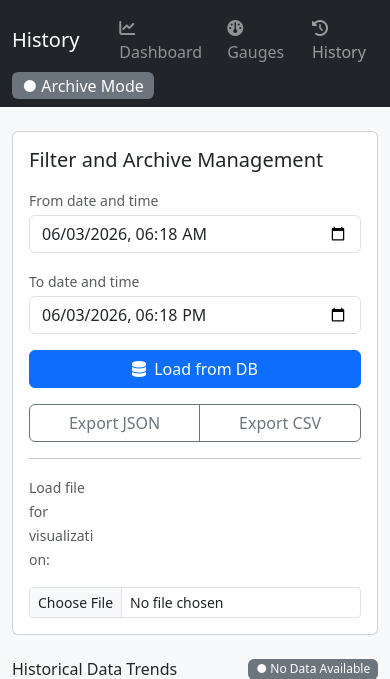
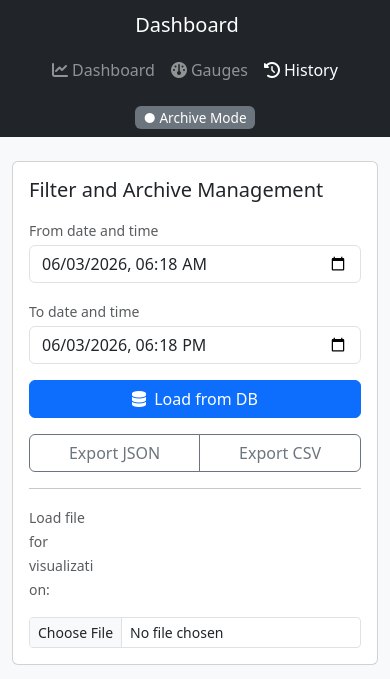
Before and after one commit to TomasOndrisak/stu-project, a Flask app: page /history in a window 390 px wide. Shown: the top 679 px of the page. Run offline with Flask 3, Linux system fonts and the light colour scheme; some libraries are stand-ins or nearby versions.

Commit message:
Fixed mobile resolution.

```diff
--- a/frontend/templates/history.html
+++ b/frontend/templates/history.html
@@ -11,28 +11,25 @@
 
 <body class="bg-light">
 
-    <nav class="navbar navbar-expand-lg navbar-dark bg-dark">
-        <div class="container d-flex justify-content-between align-items-center">
-            <div class="d-flex align-items-center gap-4">
-                <span class="navbar-brand mb-0 h1">History</span>
+   <nav class="navbar navbar-expand-md navbar-dark bg-dark py-2">
+        <div class="container d-flex flex-column flex-md-row justify-content-between align-items-center gap-3">
+            <div class="d-flex flex-column flex-sm-row align-items-center gap-2 gap-sm-4 text-center text-sm-start">
+                <span class="navbar-brand mb-0 h1">Dashboard</span>
                 <ul class="navbar-nav flex-row gap-3">
                     <li class="nav-item">
-                        <a class="nav-link text-white-50" href="/"><i
-                                class="fa-solid fa-chart-line me-1"></i>Dashboard</a>
+                        <a class="nav-link text-white-50" href="/"><i class="fa-solid fa-chart-line me-1"></i>Dashboard</a>
                     </li>
                     <li class="nav-item">
-                        <a class="nav-link text-white-50" href="/gauges"><i
-                                class="fa-solid fa-gauge me-1"></i>Gauges</a>
+                        <a class="nav-link text-white-50" href="/gauges"><i class="fa-solid fa-gauge me-1"></i>Gauges</a>
                     </li>
                     <li class="nav-item">
-                        <a class="nav-link" href="/history"><i
-                                class="fa-solid fa-clock-rotate-left me-1"></i>History</a>
+                        <a class="nav-link active" href="/history"><i class="fa-solid fa-clock-rotate-left me-1"></i>History</a>
                     </li>
                 </ul>
             </div>
 
-            <div class="d-flex align-items-center gap-3">
-                <span class="badge bg-secondary fs-6 fw-normal">● Archive Mode</span>
+            <div class="d-flex flex-wrap justify-content-center align-items-center gap-2">
+                <span class="badge bg-secondary fs-7 fw-normal" style="font-size: 0.85rem;">● Archive Mode</span>
             </div>
 
         </div>
```
Also changed, not shown: frontend/templates/dashboard.html (+11 -8 lines), frontend/templates/gauges.html (+12 -9 lines).
